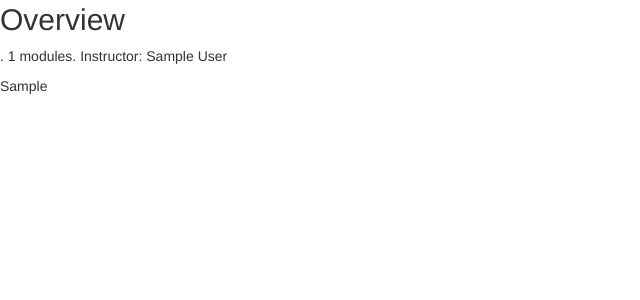
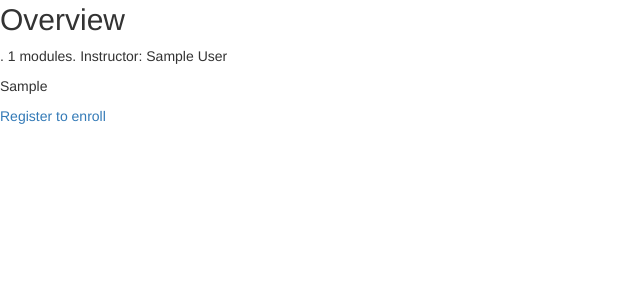
Before and after one commit to asimonia/NSS-BackendCapstone, a Django app: a page that uses scherzo/tracks/templates/courses/course/detail.html in a window 1280 px wide. Shown: the part 129-429 px from the top of the page, without its empty margins (0-640 px from the left). Run offline with Django 3.2, Linux system fonts and the light colour scheme; tables that the repository leaves empty hold one stand-in row (values such as "Sample post"); some libraries are stand-ins or nearby versions.

Commit message:
Add to CourseDetailView

```diff
--- a/scherzo/tracks/templates/courses/course/detail.html
+++ b/scherzo/tracks/templates/courses/course/detail.html
@@ -17,6 +17,17 @@
                 Instructor: {{ course.owner.get_full_name }}
             </p>
             {{ object.overview|linebreaks }}
+            {% if request.user.is_authenticated %}
+                <form action="{% url 'student_enroll_course' %}" method="post">
+                    {{ enroll_form }}
+                    {% csrf_token %}
+                    <input type="submit" class="button" value="Enroll now">
+                </form>
+            {% else %}
+                <a href="{% url 'student_registration' %}" class="button">
+                    Register to enroll
+                </a>
+            {% endif %}
         </div>
     {% endwith %}
 {% endblock %}
--- a/scherzo/tracks/views.py
+++ b/scherzo/tracks/views.py
@@ -14,6 +14,8 @@
 
 from .forms import ModuleFormSet
 from .models import Course, Module, Content, Track
+from students.forms import CourseEnrollForm
+
 
 
 class OwnerMixin:
@@ -198,3 +200,8 @@
 class CourseDetailView(DetailView):
 	model = Course
 	template_name = 'courses/course/detail.html'
+
+	def get_context_data(self, **kwargs):
+		context = super().get_context_data(**kwargs)
+		context['enroll_form'] = CourseEnrollForm(initial={'course': self.object})
+		return context
```
